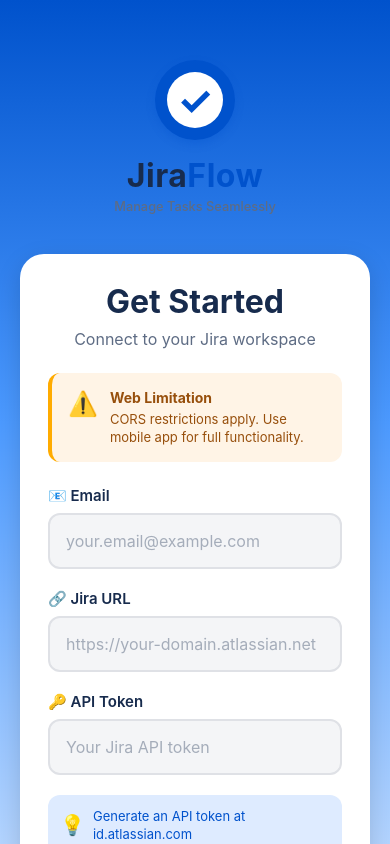
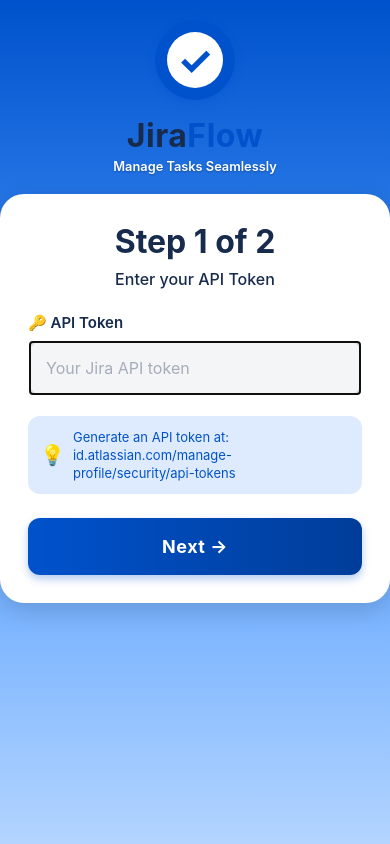
Before and after one commit to kingkong0905/jira-app, a React Native app: screen / in a window 390 px wide. Built offline with nearby package versions, Linux system fonts and the light colour scheme.

Commit message:
feat: enhance comment input and link handling in issue details

```diff
--- a/src/components/IssueDetailsScreen.tsx
+++ b/src/components/IssueDetailsScreen.tsx
@@ -367,7 +367,28 @@ export default function IssueDetailsScreen({ issueKey, onBack }: IssueDetailsScr
     const renderCommentText = (comment: any) => {
         // Handle both simple string and ADF (Atlassian Document Format) content
         if (typeof comment.body === 'string') {
-            return <Text style={styles.commentBody}>{comment.body}</Text>;
+            // Parse plain text for URLs and make them clickable
+            const urlRegex = /(https?:\/\/[^\s]+)/g;
+            const parts = comment.body.split(urlRegex);
+
+            return (
+                <Text style={styles.commentBody}>
+                    {parts.map((part: string, index: number) => {
+                        if (part.match(urlRegex)) {
+                            return (
+                                <Text
+                                    key={index}
+                                    style={styles.linkText}
+                                    onPress={() => Linking.openURL(part)}
+                                >
+                                    {part}
+                                </Text>
+                            );
+                        }
+                        return <Text key={index}>{part}</Text>;
+                    })}
+                </Text>
+            );
         }
 
         // Extract text from ADF format
@@ -391,7 +412,25 @@ export default function IssueDetailsScreen({ issueKey, onBack }: IssueDetailsScr
                                             </Text>
                                         );
                                     }
-                                    return <Text key={itemIndex}>{item.text || ''}</Text>;
+
+                                    // Also check for plain URLs in text and linkify them
+                                    const urlRegex = /(https?:\/\/[^\s]+)/g;
+                                    const textParts = (item.text || '').split(urlRegex);
+
+                                    return textParts.map((part: string, partIndex: number) => {
+                                        if (part.match(urlRegex)) {
+                                            return (
+                                                <Text
+                                                    key={`${itemIndex}-${partIndex}`}
+                                                    style={styles.linkText}
+                                                    onPress={() => Linking.openURL(part)}
+                                                >
+                                                    {part}
+                                                </Text>
+                                            );
+                                        }
+                                        return <Text key={`${itemIndex}-${partIndex}`}>{part}</Text>;
+                                    });
                                 } else if (item.type === 'mention') {
                                     return (
                                         <Text key={itemIndex} style={styles.mentionText}>
@@ -1194,7 +1233,16 @@ export default function IssueDetailsScreen({ issueKey, onBack }: IssueDetailsScr
                 <View style={styles.placeholder} />
             </LinearGradient>
 
-            <ScrollView style={styles.content}>
+            <KeyboardAvoidingView
+                style={{ flex: 1 }}
+                behavior={Platform.OS === 'ios' ? 'padding' : 'height'}
+                keyboardVerticalOffset={Platform.OS === 'ios' ? 60 : 0}
+            >
+                <ScrollView
+                    style={styles.content}
+                    contentContainerStyle={{ paddingBottom: 20 }}
+                    keyboardShouldPersistTaps="handled"
+                >
                     {/* Issue Key and Status */}
                     <View style={styles.card}>
                         <View style={styles.keyStatusRow}>
@@ -1484,10 +1532,14 @@ export default function IssueDetailsScreen({ issueKey, onBack }: IssueDetailsScr
                         ) : (
                             <Text style={styles.noComments}>No comments yet</Text>
                         )}
-
-                    {/* Add Comment Input */}
+                    </View>
+
+                    <View style={styles.bottomPadding} />
+                </ScrollView>
+
+                {/* Fixed Comment Input at Bottom */}
                 {Platform.OS !== 'web' && (
-                        <View style={styles.addCommentSection}>
+                    <View style={styles.fixedCommentSection}>
                         {replyToCommentId && (
                             <View style={styles.replyIndicator}>
                                 <Text style={styles.replyingToText}>
@@ -1506,12 +1558,12 @@ export default function IssueDetailsScreen({ issueKey, onBack }: IssueDetailsScr
                                 value={commentText}
                                 onChangeText={setCommentText}
                                 multiline
-                                    numberOfLines={3}
+                                maxLength={500}
                             />
                             <TouchableOpacity
-                                    style={[styles.postButton, postingComment && styles.postButtonDisabled]}
+                                style={[styles.postButton, (postingComment || !commentText.trim()) && styles.postButtonDisabled]}
                                 onPress={handleAddComment}
-                                    disabled={postingComment}
+                                disabled={postingComment || !commentText.trim()}
                             >
                                 {postingComment ? (
                                     <ActivityIndicator color="#fff" size="small" />
@@ -1522,10 +1574,7 @@ export default function IssueDetailsScreen({ issueKey, onBack }: IssueDetailsScr
                         </View>
                     </View>
                 )}
-                </View>
-
-                <View style={styles.bottomPadding} />
-            </ScrollView>
+            </KeyboardAvoidingView>
 
             {/* Attachment Preview Modal */}
             <Modal
@@ -2735,11 +2784,18 @@ const styles = StyleSheet.create({
         color: '#A5ADBA',
         fontStyle: 'italic',
     },
-    addCommentSection: {
-        marginTop: 20,
+    fixedCommentSection: {
+        backgroundColor: '#FFFFFF',
         borderTopWidth: 1,
         borderTopColor: '#E8EBED',
-        paddingTop: 15,
+        paddingHorizontal: 15,
+        paddingTop: 12,
+        paddingBottom: Platform.OS === 'ios' ? 20 : 12,
+        shadowColor: '#000',
+        shadowOffset: { width: 0, height: -2 },
+        shadowOpacity: 0.1,
+        shadowRadius: 4,
+        elevation: 8,
     },
     replyIndicator: {
         flexDirection: 'row',
@@ -2749,7 +2805,7 @@ const styles = StyleSheet.create({
         paddingHorizontal: 12,
         paddingVertical: 8,
         borderRadius: 8,
-        marginBottom: 10,
+        marginBottom: 8,
     },
     replyingToText: {
         fontSize: 13,
@@ -2764,34 +2820,41 @@ const styles = StyleSheet.create({
     commentInputRow: {
         flexDirection: 'row',
         alignItems: 'flex-end',
-        gap: 10,
+        gap: 8,
     },
     commentInput: {
         flex: 1,
         backgroundColor: '#F4F5F7',
-        borderRadius: 8,
-        paddingHorizontal: 12,
+        borderRadius: 12,
+        paddingHorizontal: 14,
         paddingVertical: 10,
-        fontSize: 14,
+        fontSize: 15,
         color: '#172B4D',
-        borderWidth: 1,
+        borderWidth: 1.5,
         borderColor: '#DFE1E6',
         minHeight: 44,
-        maxHeight: 100,
+        maxHeight: 80,
         textAlignVertical: 'top',
     },
     postButton: {
         backgroundColor: '#0052CC',
-        paddingHorizontal: 20,
+        paddingHorizontal: 18,
         paddingVertical: 12,
-        borderRadius: 8,
-        minWidth: 70,
+        borderRadius: 12,
+        minWidth: 65,
         alignItems: 'center',
         justifyContent: 'center',
         height: 44,
+        shadowColor: '#0052CC',
+        shadowOffset: { width: 0, height: 2 },
+        shadowOpacity: 0.3,
+        shadowRadius: 4,
+        elevation: 3,
     },
     postButtonDisabled: {
         backgroundColor: '#A5ADBA',
+        shadowOpacity: 0,
+        elevation: 0,
     },
     postButtonText: {
         color: '#fff',
--- a/src/components/Logo.tsx
+++ b/src/components/Logo.tsx
@@ -93,8 +93,11 @@ const styles = StyleSheet.create({
         color: '#0052CC',
     },
     subtitle: {
-        color: '#5E6C84',
+        color: '#FFFFFF',
         marginTop: 4,
-        fontWeight: '500',
+        fontWeight: '600',
+        textShadowColor: 'rgba(0, 0, 0, 0.3)',
+        textShadowOffset: { width: 0, height: 1 },
+        textShadowRadius: 2,
     },
 });
--- a/src/components/SettingsScreen.tsx
+++ b/src/components/SettingsScreen.tsx
@@ -1,4 +1,4 @@
-import React, { useState, useEffect } from 'react';
+import React, { useState, useEffect, useRef } from 'react';
 import {
     View,
     Text,
@@ -11,6 +11,8 @@ import {
     Platform,
     FlatList,
     Modal,
+    Keyboard,
+    KeyboardEvent,
 } from 'react-native';
 import { StatusBar } from 'expo-status-bar';
 import { StorageService } from '../services/storage';
@@ -38,9 +40,30 @@ export default function SettingsScreen({ onBack, onLogout }: SettingsScreenProps
     const [hasMoreBoards, setHasMoreBoards] = useState(true);
     const [loadingMoreBoards, setLoadingMoreBoards] = useState(false);
     const [savingBoard, setSavingBoard] = useState(false);
+    const [keyboardHeight, setKeyboardHeight] = useState(0);
+    const scrollViewRef = useRef<ScrollView>(null);
+    const apiTokenRef = useRef<View>(null);
 
     useEffect(() => {
         loadCurrentConfig();
+
+        const keyboardWillShow = Keyboard.addListener(
+            Platform.OS === 'ios' ? 'keyboardWillShow' : 'keyboardDidShow',
+            (e: KeyboardEvent) => {
+                setKeyboardHeight(e.endCoordinates.height);
+            }
+        );
+        const keyboardWillHide = Keyboard.addListener(
+            Platform.OS === 'ios' ? 'keyboardWillHide' : 'keyboardDidHide',
+            () => {
+                setKeyboardHeight(0);
+            }
+        );
+
+        return () => {
+            keyboardWillShow.remove();
+            keyboardWillHide.remove();
+        };
     }, []);
 
     const loadCurrentConfig = async () => {
@@ -285,7 +308,12 @@ export default function SettingsScreen({ onBack, onLogout }: SettingsScreenProps
                 <View style={styles.placeholder} />
             </View>
 
-            <ScrollView contentContainerStyle={styles.content}>
+            <ScrollView
+                ref={scrollViewRef}
+                contentContainerStyle={styles.content}
+                keyboardShouldPersistTaps="handled"
+                showsVerticalScrollIndicator={true}
+            >
                 <View style={styles.form}>
                     <Text style={styles.sectionTitle}>Jira Configuration</Text>
 
@@ -313,6 +341,7 @@ export default function SettingsScreen({ onBack, onLogout }: SettingsScreenProps
                         editable={!saving}
                     />
 
+                    <View ref={apiTokenRef}>
                         <Text style={styles.label}>API Token</Text>
                         <TextInput
                             style={styles.input}
@@ -323,7 +352,19 @@ export default function SettingsScreen({ onBack, onLogout }: SettingsScreenProps
                             autoCapitalize="none"
                             autoCorrect={false}
                             editable={!saving}
+                            onFocus={() => {
+                                setTimeout(() => {
+                                    apiTokenRef.current?.measure((fx, fy, width, height, px, py) => {
+                                        const scrollY = py - 100;
+                                        scrollViewRef.current?.scrollTo({
+                                            y: Math.max(0, scrollY),
+                                            animated: true,
+                                        });
+                                    });
+                                }, 100);
+                            }}
                         />
+                    </View>
 
                     <Text style={styles.helpText}>
                         Generate a new API token at:{'\n'}
@@ -540,6 +581,7 @@ const styles = StyleSheet.create({
     },
     content: {
         padding: 20,
+        paddingBottom: 100,
     },
     form: {
         backgroundColor: '#fff',
--- a/src/components/SetupScreen.tsx
+++ b/src/components/SetupScreen.tsx
@@ -1,4 +1,4 @@
-import React, { useState } from 'react';
+import React, { useState, useRef, useEffect } from 'react';
 import {
     View,
     Text,
@@ -9,6 +9,8 @@ import {
     Alert,
     ActivityIndicator,
     Platform,
+    Keyboard,
+    KeyboardEvent,
 } from 'react-native';
 import { StatusBar } from 'expo-status-bar';
 import { LinearGradient } from 'expo-linear-gradient';
@@ -21,53 +23,53 @@ interface SetupScreenProps {
 }
 
 export default function SetupScreen({ onComplete }: SetupScreenProps) {
+    const [step, setStep] = useState(1); // 1 = API Token, 2 = Jira Info
     const [email, setEmail] = useState('');
     const [jiraUrl, setJiraUrl] = useState('');
     const [apiToken, setApiToken] = useState('');
     const [loading, setLoading] = useState(false);
+    const scrollViewRef = useRef<ScrollView>(null);
 
-    const validateInputs = (): boolean => {
+    const handleStep1Next = () => {
+        if (!apiToken.trim()) {
+            Alert.alert('Error', 'Please enter your API token');
+            return;
+        }
+        setStep(2);
+    };
+
+    const handleStep2Submit = async () => {
+        // Validate email
         if (!email.trim()) {
             Alert.alert('Error', 'Please enter your email');
-            return false;
+            return;
         }
 
+        // Validate Jira URL
         if (!jiraUrl.trim()) {
             Alert.alert('Error', 'Please enter your Jira URL');
-            return false;
+            return;
         }
 
-        if (!apiToken.trim()) {
-            Alert.alert('Error', 'Please enter your API token');
-            return false;
-        }
-
-        // Basic URL validation
         try {
             new URL(jiraUrl);
         } catch {
             Alert.alert('Error', 'Please enter a valid URL (e.g., https://your-domain.atlassian.net)');
-            return false;
+            return;
         }
-
-        return true;
-    };
-
-    const handleSave = async () => {
-        if (!validateInputs()) return;
 
         setLoading(true);
         try {
             const config = {
                 email: email.trim(),
-                jiraUrl: jiraUrl.trim().replace(/\/$/, ''), // Remove trailing slash
+                jiraUrl: jiraUrl.trim().replace(/\/$/, ''),
                 apiToken: apiToken.trim(),
             };
 
             // Initialize API
             jiraApi.initialize(config);
 
-            // Skip connection test on web due to CORS restrictions
+            // Test connection
             if (Platform.OS !== 'web') {
                 const isConnected = await jiraApi.testConnection();
                 if (!isConnected) {
@@ -84,7 +86,7 @@ export default function SetupScreen({ onComplete }: SetupScreenProps) {
             await StorageService.saveConfig(config);
 
             const successMessage = Platform.OS === 'web'
-                ? 'Configuration saved! Note: Due to browser CORS restrictions, you may need to use the mobile app for full functionality. On web, some features may be limited.'
+                ? 'Configuration saved! Note: Due to browser CORS restrictions, some features may be limited on web.'
                 : 'Configuration saved successfully!';
 
             Alert.alert('Success', successMessage, [
@@ -96,7 +98,7 @@ export default function SetupScreen({ onComplete }: SetupScreenProps) {
         } catch (error) {
             console.error('Setup error:', error);
             const errorMessage = Platform.OS === 'web'
-                ? 'Failed to save configuration. Note: Web browsers have CORS restrictions that may prevent direct Jira API access. Consider using the mobile app.'
+                ? 'Failed to save configuration. Web browsers have CORS limitations. Please use the mobile app for best experience.'
                 : 'Failed to save configuration. Please try again.';
             Alert.alert('Error', errorMessage);
         } finally {
@@ -111,13 +113,73 @@ export default function SetupScreen({ onComplete }: SetupScreenProps) {
                 colors={['#0052CC', '#4C9AFF', '#B3D4FF']}
                 style={styles.gradientBackground}
             >
-                <ScrollView contentContainerStyle={styles.scrollContent}>
+                <ScrollView
+                    ref={scrollViewRef}
+                    contentContainerStyle={styles.scrollContent}
+                    keyboardShouldPersistTaps="handled"
+                >
                     <View style={styles.logoSection}>
                         <Logo size="large" showText={true} />
                     </View>
 
                     <View style={styles.formCard}>
-                        <Text style={styles.formTitle}>Get Started</Text>
+                        {step === 1 ? (
+                            <>
+                                <Text style={styles.formTitle}>Step 1 of 2</Text>
+                                <Text style={styles.formSubtitle}>
+                                    Enter your API Token
+                                </Text>
+
+                                <View style={styles.inputGroup}>
+                                    <Text style={styles.label}>🔑 API Token</Text>
+                                    <View style={styles.inputWrapper}>
+                                        <TextInput
+                                            style={styles.input}
+                                            placeholder="Your Jira API token"
+                                            placeholderTextColor="#A5ADBA"
+                                            value={apiToken}
+                                            onChangeText={setApiToken}
+                                            secureTextEntry
+                                            autoCapitalize="none"
+                                            autoCorrect={false}
+                                            autoFocus
+                                        />
+                                    </View>
+                                </View>
+
+                                <View style={styles.helpBox}>
+                                    <Text style={styles.helpIcon}>💡</Text>
+                                    <Text style={styles.helpText}>
+                                        Generate an API token at:{'\n'}
+                                        id.atlassian.com/manage-profile/security/api-tokens
+                                    </Text>
+                                </View>
+
+                                <TouchableOpacity
+                                    style={styles.button}
+                                    onPress={handleStep1Next}
+                                    activeOpacity={0.8}
+                                >
+                                    <LinearGradient
+                                        colors={['#0052CC', '#003D99']}
+                                        start={{ x: 0, y: 0 }}
+                                        end={{ x: 1, y: 0 }}
+                                        style={styles.buttonGradient}
+                                    >
+                                        <Text style={styles.buttonText}>Next →</Text>
+                                    </LinearGradient>
+                                </TouchableOpacity>
+                            </>
+                        ) : (
+                            <>
+                                <TouchableOpacity
+                                    style={styles.backButton}
+                                    onPress={() => setStep(1)}
+                                >
+                                    <Text style={styles.backButtonText}>← Back</Text>
+                                </TouchableOpacity>
+
+                                <Text style={styles.formTitle}>Step 2 of 2</Text>
                                 <Text style={styles.formSubtitle}>
                                     Connect to your Jira workspace
                                 </Text>
@@ -168,33 +230,9 @@ export default function SetupScreen({ onComplete }: SetupScreenProps) {
                                     </View>
                                 </View>
 
-                        <View style={styles.inputGroup}>
-                            <Text style={styles.label}>🔑 API Token</Text>
-                            <View style={styles.inputWrapper}>
-                                <TextInput
-                                    style={styles.input}
-                                    placeholder="Your Jira API token"
-                                    placeholderTextColor="#A5ADBA"
-                                    value={apiToken}
-                                    onChangeText={setApiToken}
-                                    secureTextEntry
-                                    autoCapitalize="none"
-                                    autoCorrect={false}
-                                    editable={!loading}
-                                />
-                            </View>
-                        </View>
-
-                        <View style={styles.helpBox}>
-                            <Text style={styles.helpIcon}>💡</Text>
-                            <Text style={styles.helpText}>
-                                Generate an API token at id.atlassian.com
-                            </Text>
-                        </View>
-
                                 <TouchableOpacity
                                     style={[styles.button, loading && styles.buttonDisabled]}
-                            onPress={handleSave}
+                                    onPress={handleStep2Submit}
                                     disabled={loading}
                                     activeOpacity={0.8}
                                 >
@@ -214,6 +252,8 @@ export default function SetupScreen({ onComplete }: SetupScreenProps) {
                                         )}
                                     </LinearGradient>
                                 </TouchableOpacity>
+                            </>
+                        )}
                     </View>
                 </ScrollView>
             </LinearGradient>
@@ -229,13 +269,12 @@ const styles = StyleSheet.create({
         flex: 1,
     },
     scrollContent: {
-        flexGrow: 1,
-        padding: 20,
-        paddingTop: 60,
+        paddingTop: 20,
+        paddingBottom: 100,
     },
     logoSection: {
         alignItems: 'center',
-        marginBottom: 40,
+        marginBottom: 20,
     },
     formCard: {
         backgroundColor: '#FFFFFF',
@@ -256,7 +295,8 @@ const styles = StyleSheet.create({
     },
     formSubtitle: {
         fontSize: 16,
-        color: '#5E6C84',
+        color: '#172B4D',
+        fontWeight: '500',
         textAlign: 'center',
         marginBottom: 24,
     },
@@ -306,6 +346,17 @@ const styles = StyleSheet.create({
         shadowOpacity: 0.3,
         shadowRadius: 8,
         elevation: 6,
+    },
+    backButton: {
+        alignSelf: 'flex-start',
+        marginBottom: 16,
+        paddingVertical: 8,
+        paddingHorizontal: 12,
+    },
+    backButtonText: {
+        color: '#0052CC',
+        fontSize: 16,
+        fontWeight: '600',
     },
     buttonDisabled: {
         opacity: 0.6,
```
Lines whose indentation alone changed are shown as unchanged.
